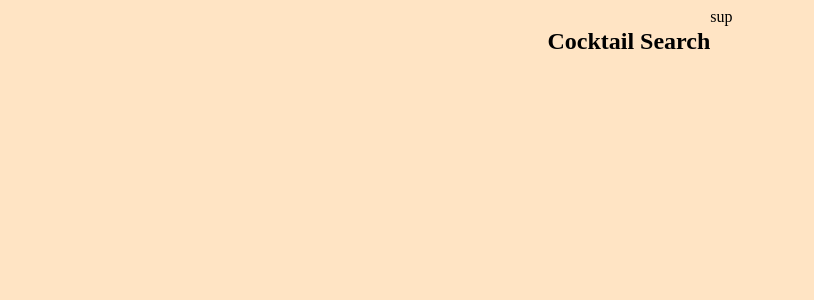
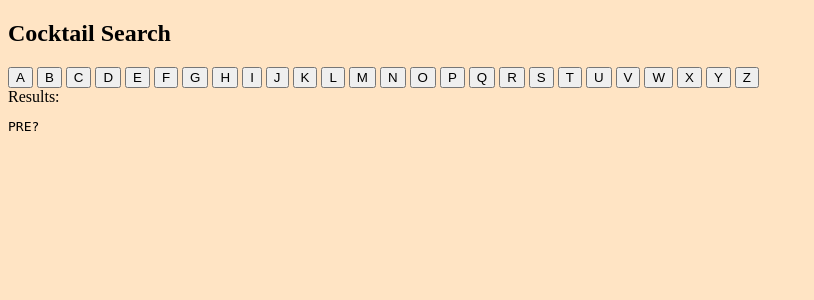
Before and after one commit to ayechanst/cocktails, a Django app: template project/api/templates/template.html in a window 1280 px wide. Shown: the top 300 px of the page, without its empty margins (0-814 px from the left). Run offline with Django 5.2, Linux system fonts and the light colour scheme; the template is opened without the code that fills it, so the values that code supplies are empty.

Commit message:
html can browse alphabetically

```diff
--- a/project/api/static/style.css
+++ b/project/api/static/style.css
@@ -1,6 +1,8 @@
 body {
     background-color: bisque;
-    display: flex;
+}
+
+header {
     justify-content: center;
 }
 
--- a/project/api/templates/template.html
+++ b/project/api/templates/template.html
@@ -15,7 +15,27 @@
     />
   </head>
   <body>
-    <h2>Cocktail Search</h2>
-    <div>sup</div>
+    <header>
+      <h2>Cocktail Search</h2>
+    </header>
+    <div class="main">
+      {% for letter in "ABCDEFGHIJKLMNOPQRSTUVWXYZ" %}
+      <button onClick="fetchCocktails('{{letter}}')">
+        {{letter}}
+      </button>
+      {% endfor %}
+    </div>
+    <div>Results:</div>
+    <pre id="results">PRE?</pre>
+    <script>
+      async function fetchCocktails(letter) {
+        const response = await fetch(
+          `/api/cocktails/letter/?letter=${letter}`
+        );
+        const data = await response.json();
+        document.getElementById("results").textContent =
+          JSON.stringify(data, null, 2);
+      }
+    </script>
   </body>
 </html>
--- a/project/api/urls.py
+++ b/project/api/urls.py
@@ -5,8 +5,8 @@ from . import views
 # Matches incoming URLs with view functions
 
 urlpatterns = [
+    path('cocktails/', views.cocktail_page, name='single cocktail view'),
     # path('cocktails/', views.cocktail_view, name='single cocktail view'),
-    path('cocktails/', views.cocktail_page, name='single cocktail view'),
     path('cocktails/letter/', views.cocktail_letter_view, name='cocktail letter view'),
     # path('path that triggers the view', view function that is called if url matches)
 ]
```
Also changed, not shown: project/api/utils.py (+18 -2 lines).
